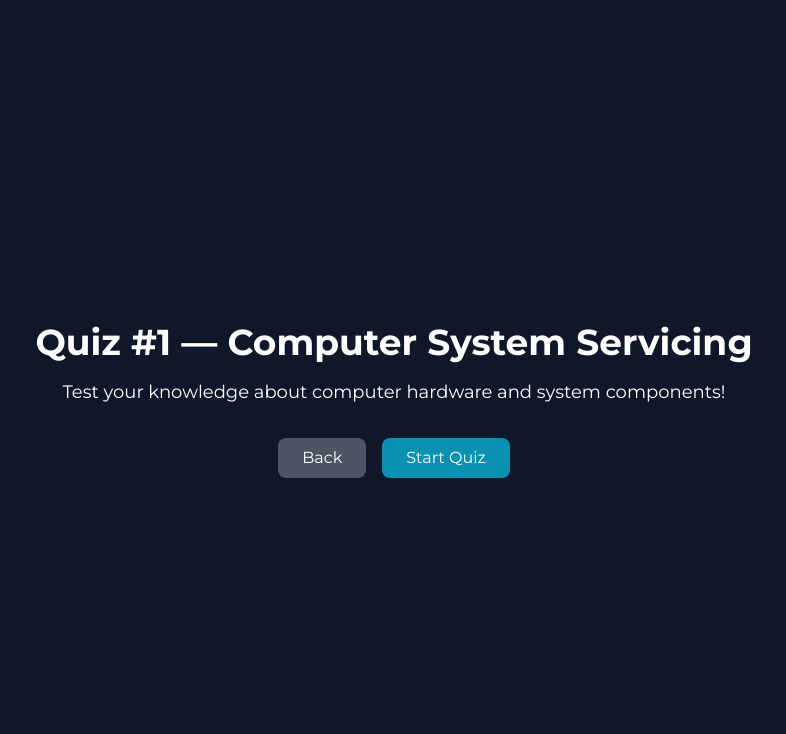
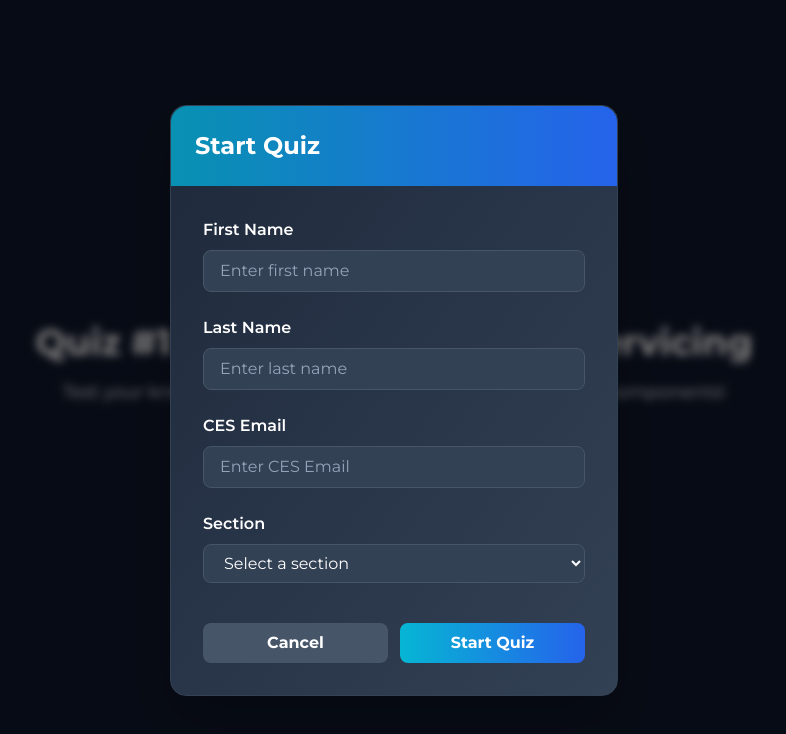
Before and after one commit to slur1/Quiz, a React (Vite) app: page /quiz in a window 1280 px wide. Both pictures are taken after a click on the button "Start Quiz". Shown: the top 734 px of the page, without its empty margins (246-1032 px from the left). Built offline with nearby package versions, Linux system fonts and the light colour scheme.

Commit message:
add routes and add email input to the modal

```diff
--- a/package.json
+++ b/package.json
@@ -10,8 +10,9 @@
     "preview": "vite preview"
   },
   "dependencies": {
-    "react": "^19.1.1",
-    "react-dom": "^19.1.1"
+    "react": "^19.2.0",
+    "react-dom": "^19.2.0",
+    "react-router-dom": "^7.9.4"
   },
   "devDependencies": {
     "@eslint/js": "^9.36.0",
--- a/src/App.jsx
+++ b/src/App.jsx
@@ -1,27 +1,22 @@
-import { useState } from "react"
 import LandingPage from "./Pages/LandingPage"
 import QuizDescription from "./Pages/QuizDescription"
 import QuizPage from "./Pages/QuizPage"
-
+import { BrowserRouter, Routes, Route } from 'react-router-dom'
+import Error from "./Pages/404"
 export default function App() {
-  const [stage, setStage] = useState("landing")
 
   return (
     <>
-      {stage === "landing" && (
-        <LandingPage onNavigateToQuizzes={() => setStage("quizDescription")} />
-      )}
 
-      {stage === "quizDescription" && (
-        <QuizDescription
-          onBackToLanding={() => setStage("landing")}
-          onStartQuiz={() => setStage("quiz")}
-        />
-      )}
+    <BrowserRouter>
+      <Routes>
+        <Route path ="*" element ={<Error/>} />
+        <Route path ="/landingpage" element ={<LandingPage/>} />
+        <Route path ="/quiz" element ={<QuizDescription/>} />
+        <Route path ="/quizstart" element ={<QuizPage/>} />
+      </Routes>
+    </BrowserRouter>
 
-      {stage === "quiz" && (
-        <QuizPage onGoHome={() => setStage("landing")} />
-      )}
     </>
   )
 }
--- /dev/null
+++ b/src/Pages/404.jsx
@@ -0,0 +1,12 @@
+function error() {
+    return(
+
+        <>
+        <div className="min-h-screen flex flex-col items-center justify-center bg-slate-900 text-white">
+              BOBO WALANG GANON
+        </div>
+
+        </>
+    )
+}
+export default error
--- a/src/Pages/LandingPage.jsx
+++ b/src/Pages/LandingPage.jsx
@@ -1,3 +1,4 @@
+import { Link } from 'react-router-dom'
 
 export default function LandingPage({ onNavigateToQuizzes }) {
   return (
@@ -13,12 +14,13 @@ export default function LandingPage({ onNavigateToQuizzes }) {
             <a href="#about" className="text-gray-700 hover:text-blue-600 transition">
               About
             </a>
+             <Link to="/quiz">
             <button
               onClick={onNavigateToQuizzes}
               className="bg-blue-600 hover:bg-blue-700 text-white font-semibold px-6 py-2 rounded-lg transition"
             >
               Start Quiz
-            </button>
+            </button></Link>
           </nav>
         </div>
       </header>
@@ -34,12 +36,13 @@ export default function LandingPage({ onNavigateToQuizzes }) {
           <p className="text-lg text-white mb-8">
             Challenge yourself and improve your skills with exciting quizzes.
           </p>
+          <Link to="/quiz">
           <button
-            onClick={onNavigateToQuizzes}
             className="bg-blue-600 hover:bg-blue-700 text-white font-bold px-8 py-3 rounded-lg transition transform hover:scale-105"
           >
             Start Now
           </button>
+          </Link>
         </div>
 
       {/* Quizzes Section */}
@@ -49,16 +52,14 @@ export default function LandingPage({ onNavigateToQuizzes }) {
 
           <div className="grid grid-cols-1 md:grid-cols-2 lg:grid-cols-3 gap-8">
 
-            <QuizCard title="QUIZ#1" subtitle="Computer System Servicing" onStartQuiz={onNavigateToQuizzes} />
+            <QuizCard title="QUIZ#1" subtitle="Computer System Servicing"/>
 
-            <QuizCard title="QUIZ#2" subtitle="System Unit" onStartQuiz={onNavigateToQuizzes} />
+            <QuizCard title="QUIZ#2" subtitle="System Unit"/>
 
-            <QuizCard title="QUIZ#3" subtitle="ML 1v1 with Sir Je" onStartQuiz={onNavigateToQuizzes} />
+            <QuizCard title="QUIZ#3" subtitle="ML 1v1 with Sir Je"/>
           </div>
         </div>
       </section>
-
-
 
 
 
@@ -72,7 +73,7 @@ export default function LandingPage({ onNavigateToQuizzes }) {
   )
 }
 
-function QuizCard({ title, subtitle, onStartQuiz }) {
+function QuizCard({ title, subtitle }) {
   return (
     <div className="bg-white border border-gray-200 rounded-xl overflow-hidden shadow-md hover:shadow-lg transition">
       {/* Card Image - Geometric Pattern */}
@@ -103,12 +104,13 @@ function QuizCard({ title, subtitle, onStartQuiz }) {
       <div className="p-6 text-center">
         <h4 className="text-xl font-bold text-gray-900 mb-2">{title}</h4>
         <p className="text-gray-600 mb-6">{subtitle}</p>
+        <Link to="/quiz">
         <button
-          onClick={onStartQuiz}
           className="w-full bg-black hover:bg-gray-800 text-white font-bold py-2 px-4 rounded transition"
         >
           START QUIZ
         </button>
+        </Link>
       </div>
     </div>
   )
--- a/src/Pages/QuizDescription.jsx
+++ b/src/Pages/QuizDescription.jsx
@@ -1,11 +1,13 @@
 import { useState } from "react";
 import "../App.css";
+import { Link } from "react-router-dom"
 
-export default function QuizDescription({ onBackToLanding, onStartQuiz }) {
+export default function QuizDescription({ onStartQuiz }) {
   const [showModal, setShowModal] = useState(false)
   const [formData, setFormData] = useState({
     firstName: "",
     lastName: "",
+    email: "",
     section: "",
   })
 
@@ -32,12 +34,13 @@ export default function QuizDescription({ onBackToLanding, onStartQuiz }) {
         </p>
 
         <div className="flex gap-4">
+        <Link to="/landingpage">
           <button
-            onClick={onBackToLanding}
             className="bg-gray-600 hover:bg-gray-700 px-6 py-2 rounded-lg"
           >
             Back
           </button>
+        </Link>
           <button
             onClick={() => setShowModal(true)} // 🔥 ito magbubukas ng modal
             className="bg-cyan-600 hover:bg-cyan-700 px-6 py-2 rounded-lg"
@@ -51,7 +54,7 @@ export default function QuizDescription({ onBackToLanding, onStartQuiz }) {
       {showModal && (
         <div className="fixed inset-0 bg-black bg-opacity-50 backdrop-blur-sm flex items-center justify-center p-4 z-50">
           <div className="bg-gradient-to-br from-slate-800 to-slate-700 rounded-2xl shadow-2xl max-w-md w-full border border-slate-700 animate-in fade-in">
-            <div className="bg-gradient-to-r from-cyan-600 to-blue-600 p-6">
+            <div className="bg-gradient-to-r from-cyan-600 to-blue-600 p-6 rounded-t-2xl">
               <h2 className="text-2xl font-bold text-white">Start Quiz</h2>
             </div>
 
@@ -85,6 +88,20 @@ export default function QuizDescription({ onBackToLanding, onStartQuiz }) {
               </div>
 
               <div>
+                <label className="block text-white font-semibold mb-2">CES Email</label>
+                <input
+                  type="text"
+                  required
+                  value={formData.email}
+                  onChange={(e) =>
+                    setFormData({ ...formData, email: e.target.value })
+                  }
+                  className="w-full bg-slate-700 border border-slate-600 rounded-lg px-4 py-2 text-white placeholder-slate-400 focus:outline-none focus:border-cyan-500 focus:ring-2 focus:ring-cyan-500 focus:ring-opacity-50 transition-all"
+                  placeholder="Enter CES Email"
+                />
+              </div>
+
+              <div>
                 <label className="block text-white font-semibold mb-2">Section</label>
                 <select
                   required
@@ -92,7 +109,7 @@ export default function QuizDescription({ onBackToLanding, onStartQuiz }) {
                   onChange={(e) =>
                     setFormData({ ...formData, section: e.target.value })
                   }
-                  className="w-full bg-slate-700 border border-slate-600 rounded-lg px-4 py-2 text-white focus:outline-none focus:border-cyan-500 focus:ring-2 focus:ring-cyan-500 focus:ring-opacity-50 transition-all"
+                  className="w-full bg-slate-700 border border-slate-600 rounded-lg px-4 py-2 text-white focus:outline-none focus:border-cyan-500 focus:ring-2 focus:ring-cyan-500 focus:ring-opacity-50 transition-all p-px"
                 >
                   <option value="">Select a section</option>
                   <option value="A">Section A</option>
```
Also changed, not shown: 1 other file (tests, documents, lock files or other folders).
